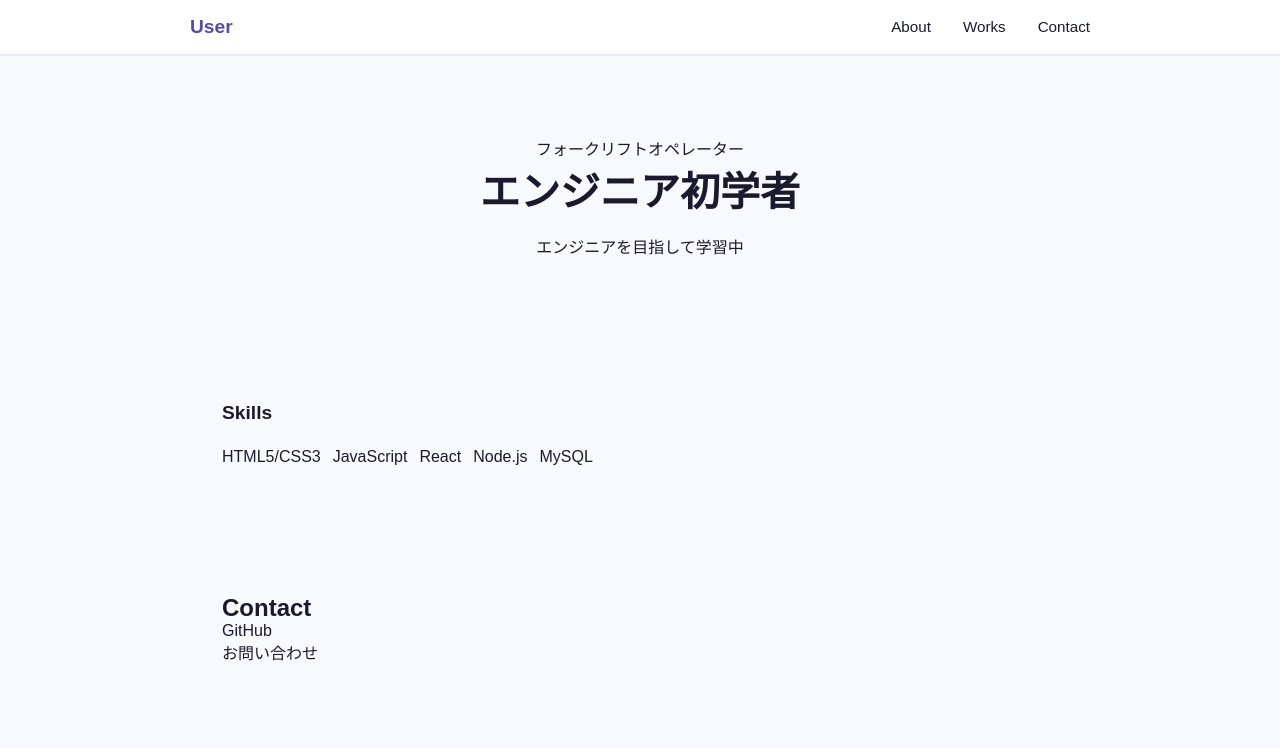
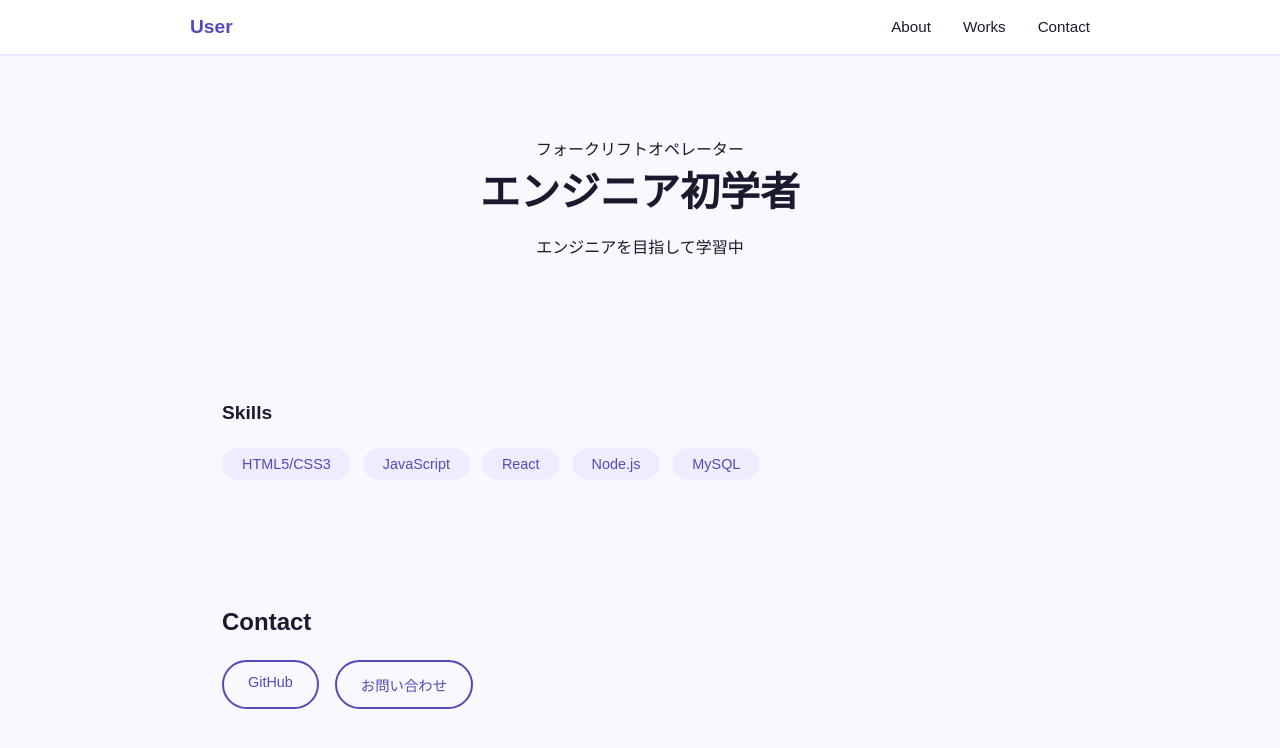
Before and after one commit to Peparoncino/first_portfolio, a React (Vite) app: page / in a window 1280 px wide. Shown: the top 748 px of the page. Built offline with nearby package versions, Linux system fonts and the light colour scheme.

Commit message:
Skills.jsx Contact.jsx クラス付与と各スタイル設定

```diff
--- a/src/components/Contact.jsx
+++ b/src/components/Contact.jsx
@@ -1,9 +1,15 @@
 function Contact(){
   return(
-    <section>
+    <section className="contact">
       <h2>Contact</h2>
-      <p>GitHub</p>
-      <p>お問い合わせ</p>
+      <div className="contact-links">
+        <a className="contact-link" href="#" target="_blank" rel="noreferrer">
+          GitHub
+        </a>
+        <a className="contact-link" href="#">
+          お問い合わせ
+        </a>
+      </div>
     </section>
   )
 }
--- a/src/components/Skills.jsx
+++ b/src/components/Skills.jsx
@@ -3,11 +3,11 @@ function Skills(){
     <section className="skills">
       <h2>Skills</h2>
       <div className="skills-grid">
-        <p className="skil-badge">HTML5/CSS3</p>
-        <p className="skil-badge">JavaScript</p>
-        <p className="skil-badge">React</p>
-        <p className="skil-badge">Node.js</p>
-        <p className="skil-badge">MySQL</p>
+        <p className="skill-badge">HTML5/CSS3</p>
+        <p className="skill-badge">JavaScript</p>
+        <p className="skill-badge">React</p>
+        <p className="skill-badge">Node.js</p>
+        <p className="skill-badge">MySQL</p>
       </div>
     </section>
   )
--- a/src/index.css
+++ b/src/index.css
@@ -106,3 +106,34 @@ section {
   font-size: 0.9rem;
   font-weight: 500;
 }
+
+/* Contact */
+.contact h2 {
+  font-size: 1.5rem;
+  font-weight: 700;
+  margin-bottom: 1.5rem;
+  color: #1a1a2e;
+}
+
+.contact-links {
+  display: flex;
+  gap: 1rem;
+  flex-wrap: wrap;
+}
+
+.contact-link {
+  display: inline-block;
+  padding: 0.75rem 1.5rem;
+  border-radius: 999px;
+  font-size: 0.9rem;
+  font-weight: 500;
+  text-decoration: none;
+  border: 2px solid #534ab7;
+  color: #534ab7;
+  transition: all 0.2s;
+}
+
+.contact-link:hover {
+  background: #534ab7;
+  color: #fff;
+}
```
